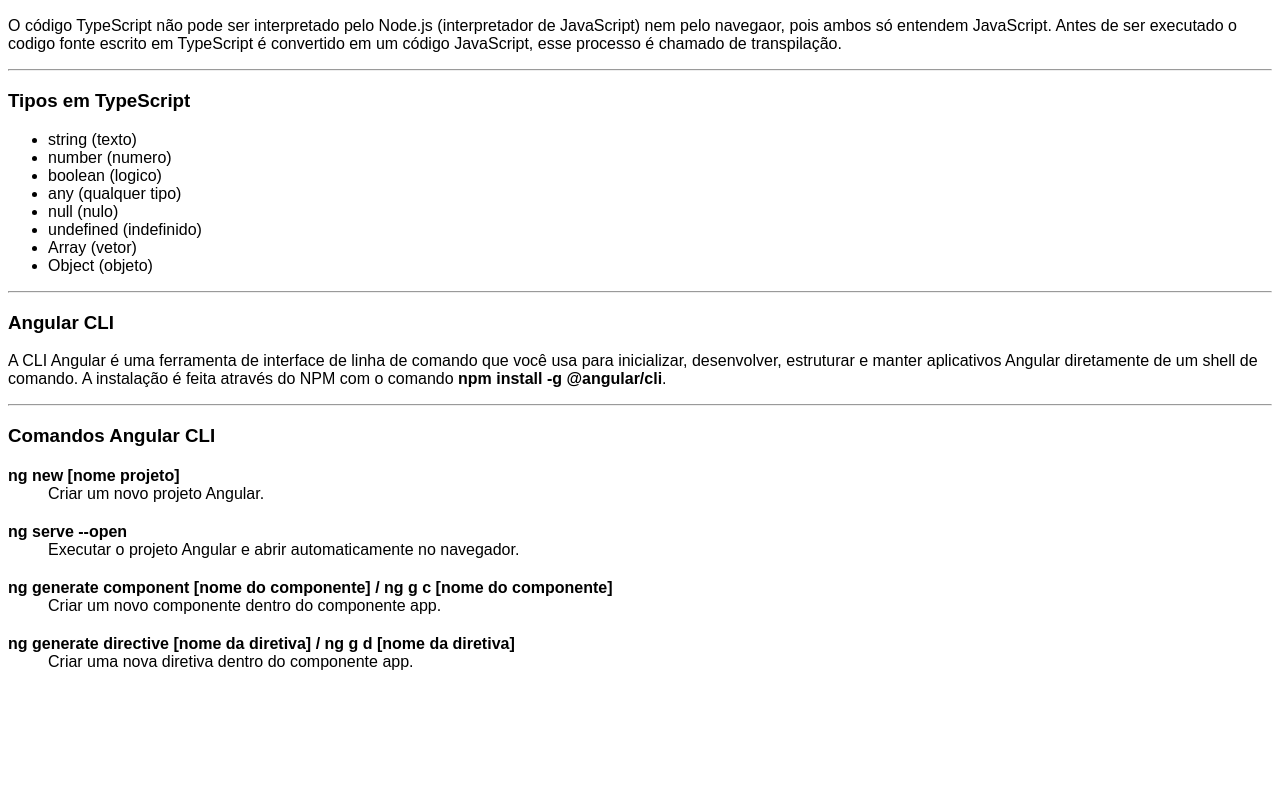
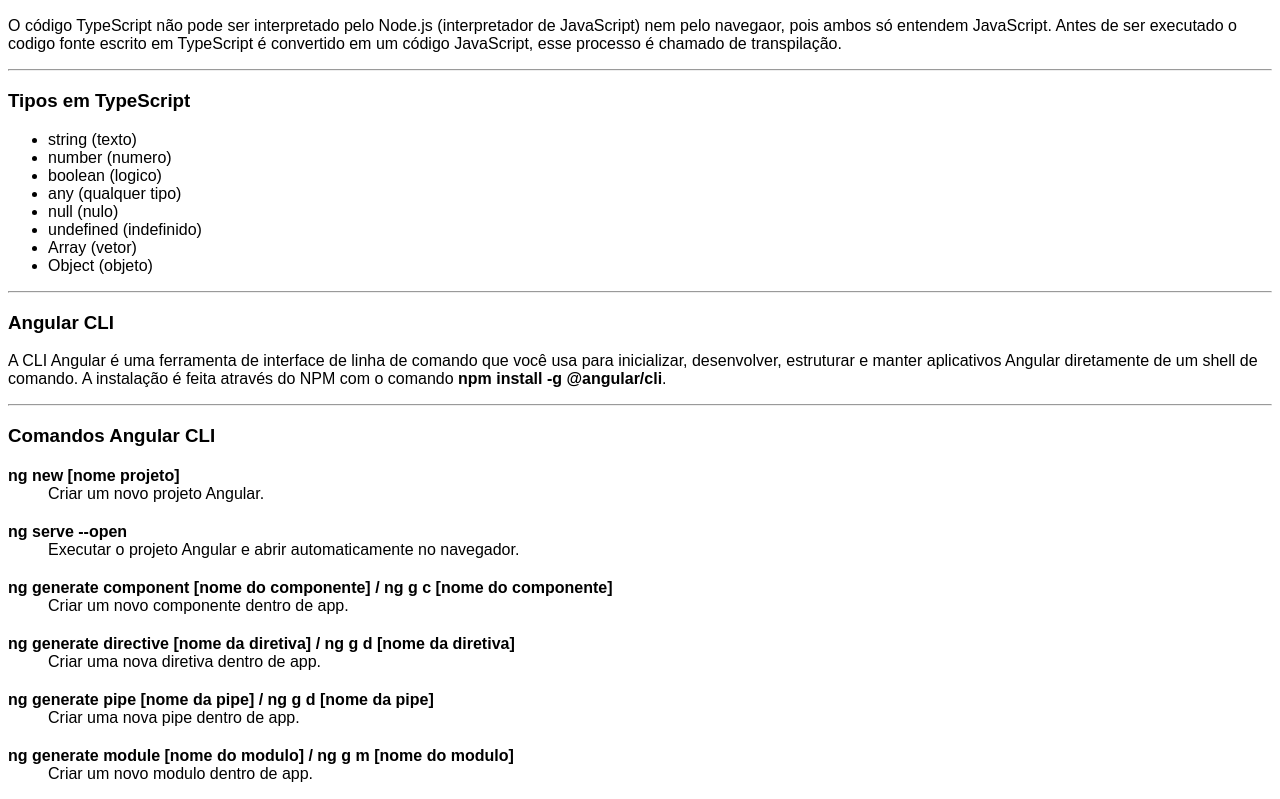
Before and after one commit to jeanbrunemello/estudando-angular, an Angular app: page / in a window 1280 px wide. Shown: the part 764-1563 px from the top of the page. Before the commit the page ends 1451 px from the top, so only its background shows below. Built offline with nearby package versions, Linux system fonts and the light colour scheme.

Commit message:
refactoration introduction

```diff
--- a/src/app/introduction/introduction.component.html
+++ b/src/app/introduction/introduction.component.html
@@ -42,7 +42,11 @@
     <dt>ng serve --open</dt>
     <dd>Executar o projeto Angular e abrir automaticamente no navegador.</dd>
     <dt>ng generate component [nome do componente] / ng g c [nome do componente]</dt>
-    <dd>Criar um novo componente dentro do componente app.</dd>
+    <dd>Criar um novo componente dentro de app.</dd>
     <dt>ng generate directive [nome da diretiva] / ng g d [nome da diretiva]</dt>
-    <dd>Criar uma nova diretiva dentro do componente app.</dd>
+    <dd>Criar uma nova diretiva dentro de app.</dd>
+    <dt>ng generate pipe [nome da pipe] / ng g d [nome da pipe]</dt>
+    <dd>Criar uma nova pipe dentro de app.</dd>
+    <dt>ng generate module [nome do modulo] / ng g m [nome do modulo]</dt>
+    <dd>Criar um novo modulo dentro de app.</dd>
 </dl>
```
